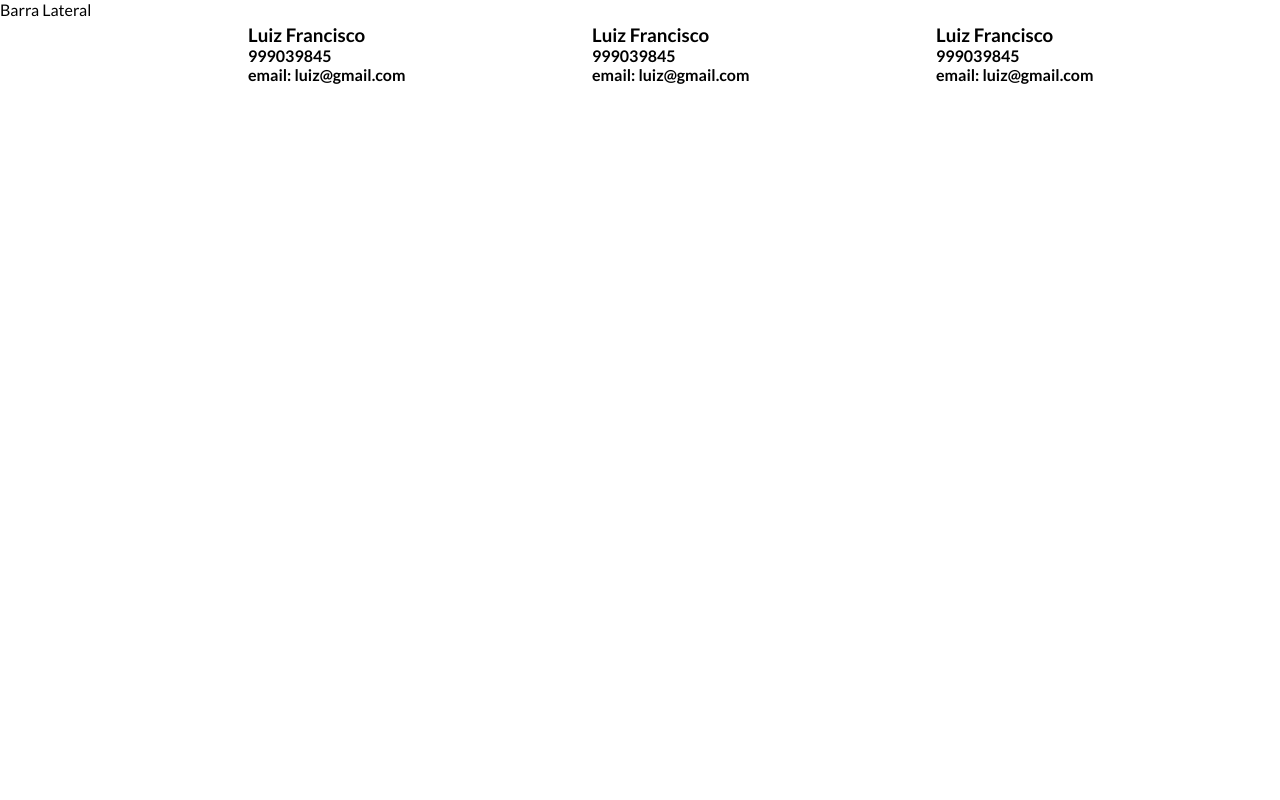
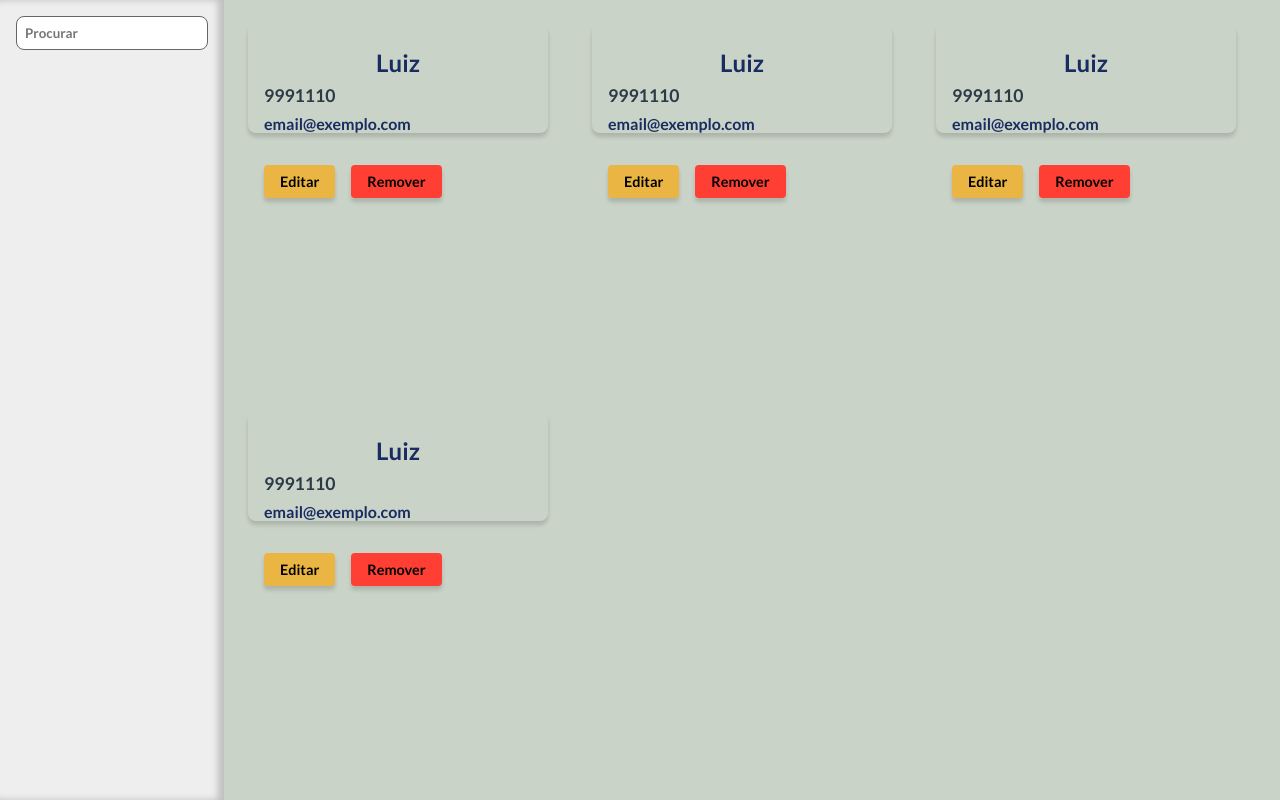
Before and after one commit to LuizFKM/lista-contatos-react, a React (Create React App) app: page / in a window 1280 px wide. Built offline with nearby package versions, Linux system fonts and the light colour scheme.

Commit message:
laytou com erro no grid

```diff
--- /dev/null
+++ b/src/components/CardContato/index.tsx
@@ -0,0 +1,30 @@
+import {
+  Card,
+  TituloCard,
+  ContentCard,
+  Email,
+  Botao,
+  GrupoBotoes
+} from './styles'
+
+export type Props = {
+  remover?: boolean
+  nome: string
+  numero: number
+  email: string
+  id?: number
+}
+
+const ContatoCard = ({ remover, nome, numero, email }: Props) => (
+  <Card>
+    <TituloCard>{nome}</TituloCard>
+    <ContentCard>{numero}</ContentCard>
+    <Email href="mailto:contato@exemplo.com">{email}</Email>
+    <GrupoBotoes>
+      <Botao>Editar</Botao>
+      <Botao remover={remover}>Remover</Botao>
+    </GrupoBotoes>
+  </Card>
+)
+
+export default ContatoCard
--- /dev/null
+++ b/src/components/CardContato/styles.ts
@@ -0,0 +1,82 @@
+import styled from 'styled-components'
+
+import { Props } from '.'
+
+type PropsSemContentCard = Omit<Props, 'nome' | 'email' | 'numero' | 'id'>
+
+export const Card = styled.div`
+  width: 300px;
+  padding: 16px;
+  border-radius: 8px;
+  box-shadow: 0 4px 4px rgba(0, 0, 0, 0.15);
+  transition: 0.6s ease;
+  max-height: 30%;
+
+  &:hover {
+    transform: translateY(-5px);
+    background-color: rgba(0, 0, 0, 0.06);
+  }
+`
+
+export const TituloCard = styled.h3`
+  text-align: center;
+  margin: 8px 0;
+  font-size: 1.5em;
+  color: #182c61;
+`
+
+export const ContentCard = styled.h4`
+  text-align: start;
+  margin: 8px 0;
+  font-size: 1.1em;
+  color: #2c3a47;
+`
+
+export const Email = styled.a`
+  font-weight: bold;
+  color: #182c61;
+  text-decoration: none;
+  position: relative;
+  transition: color 0.4s;
+
+  &:after {
+    content: '';
+    position: absolute;
+    bottom: -2px;
+    left: 50%;
+    height: 2px;
+    width: 0;
+    background: #fff;
+    transition:
+      width 0.3s ease,
+      left 0.3s ease;
+  }
+
+  &:hover:after {
+    width: 100%;
+    left: 0;
+  }
+`
+
+export const GrupoBotoes = styled.div`
+  display: flex;
+  justify-content: start;
+  gap: 16px;
+  margin-top: 16px;
+  margin-bottom: 16px;
+`
+
+export const Botao = styled.button<PropsSemContentCard>`
+  display: inline-block;
+  margin-top: 16px;
+  padding: 8px 16px;
+  border-radius: 4px;
+  border: none;
+  cursor: pointer;
+  font-size: 0.9em;
+  color: black;
+  font-weight: bold;
+  background-color: ${(props) => (props.remover ? '#ff3f34' : '#EAB543')};
+  box-shadow: 0 4px 4px rgba(0, 0, 0, 0.15);
+  transition: transform 0.4s ease;
+`
--- a/src/containers/BarraLateral/index.tsx
+++ b/src/containers/BarraLateral/index.tsx
@@ -1,3 +1,11 @@
-const BarraLateral = () => <aside>Barra Lateral</aside>
+import * as S from './styles'
+
+const BarraLateral = () => (
+  <S.Aside>
+    <div>
+      <S.Campo type="text" placeholder="Procurar" />
+    </div>
+  </S.Aside>
+)
 
 export default BarraLateral
--- /dev/null
+++ b/src/containers/BarraLateral/styles.ts
@@ -0,0 +1,17 @@
+import styled from 'styled-components'
+
+export const Aside = styled.aside`
+  padding: 16px;
+  background-color: #eee;
+  height: 100vh;
+  box-shadow: inset -6px 0px 7px 0px rgba(0, 0, 0, 0.2);
+`
+export const Campo = styled.input`
+  border-radius: 8px;
+  border: solid 1px #666666;
+  padding: 8px;
+  background-color: #fff;
+  font-weight: bold;
+  color: #666666;
+  width: 100%;
+`
--- a/src/containers/ListaContatos/index.tsx
+++ b/src/containers/ListaContatos/index.tsx
@@ -1,22 +1,32 @@
+import ContatoCard from '../../components/CardContato'
 import { ListaContainer } from '../../styles'
 
 const ListaDeContatos = () => (
   <ListaContainer>
-    <div>
-      <h3>Luiz Francisco</h3>
-      <h4>999039845</h4>
-      <h4>email: luiz@gmail.com</h4>
-    </div>
-    <div>
-      <h3>Luiz Francisco</h3>
-      <h4>999039845</h4>
-      <h4>email: luiz@gmail.com</h4>
-    </div>
-    <div>
-      <h3>Luiz Francisco</h3>
-      <h4>999039845</h4>
-      <h4>email: luiz@gmail.com</h4>
-    </div>
+    <ContatoCard
+      remover
+      nome="Luiz"
+      numero={9991110}
+      email="email@exemplo.com"
+    />
+    <ContatoCard
+      remover
+      nome="Luiz"
+      numero={9991110}
+      email="email@exemplo.com"
+    />
+    <ContatoCard
+      remover
+      nome="Luiz"
+      numero={9991110}
+      email="email@exemplo.com"
+    />
+    <ContatoCard
+      remover
+      nome="Luiz"
+      numero={9991110}
+      email="email@exemplo.com"
+    />
   </ListaContainer>
 )
 
--- a/src/styles/index.ts
+++ b/src/styles/index.ts
@@ -5,7 +5,7 @@ const EstiloGlobal = createGlobalStyle`
   margin: 0;
   padding: 0;
   box-sizing: border-box;
-  font-family: 'Lato', sans-serif
+  font-family: 'Lato', sans-serif;
 }
 `
 export const Container = styled.div`
@@ -14,10 +14,14 @@ export const Container = styled.div`
 `
 
 export const ListaContainer = styled.div`
+  padding: 24px;
+  height: 100vh;
+  overflow-y: auto;
   display: grid;
-  grid-template-columns: repeat(auto-fill, minmax(300px, 1fr));
+  grid-template-columns: repeat(auto-fit, minmax(300px, 1fr));
   gap: 24px;
-  padding: 24px;
+  background-color: #cad3c8;
+  box-sizing: border-box;
 `
 
 export default EstiloGlobal
```
Also changed, not shown: src/models/Contatos.ts (added, +15 -0 lines).
